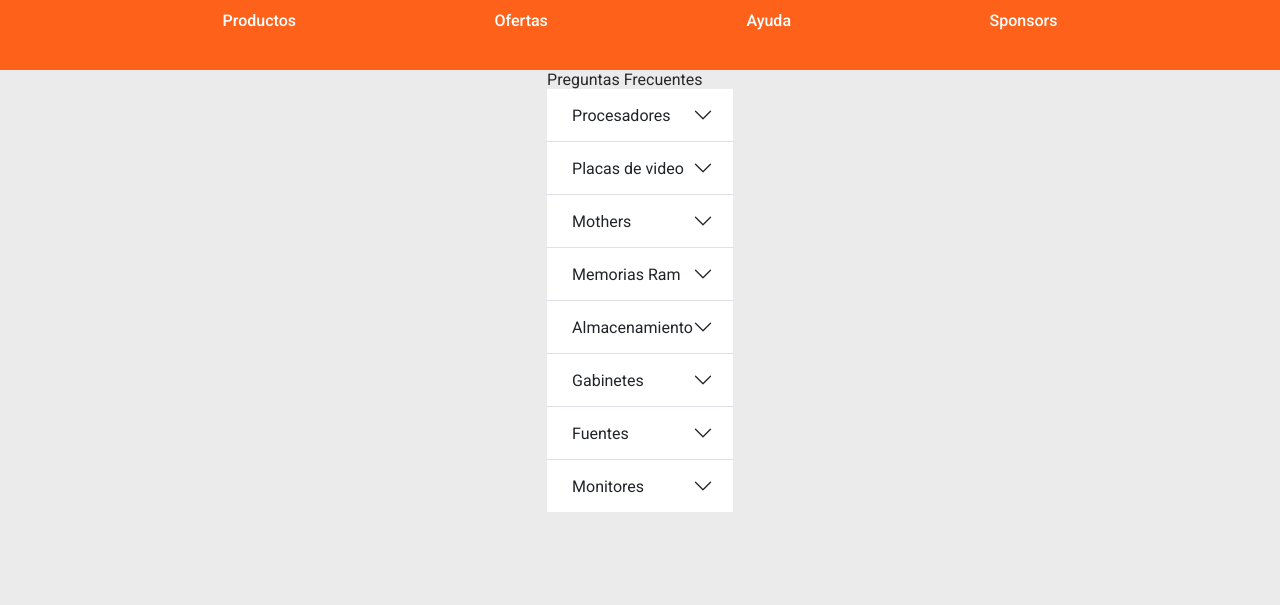
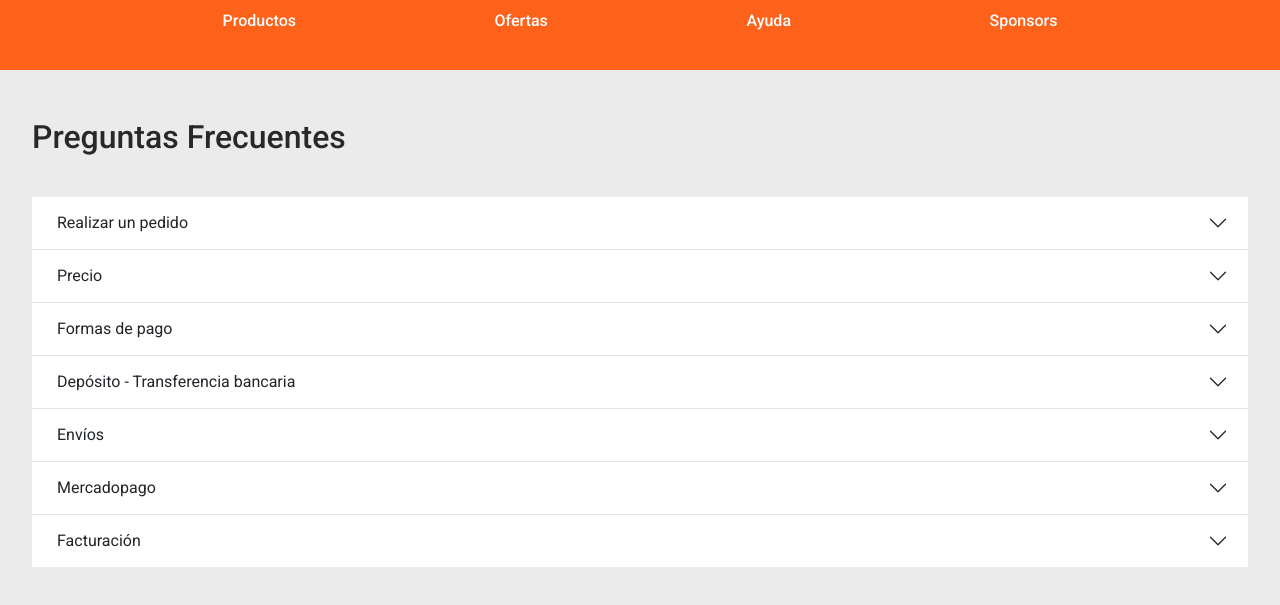
Before and after one commit to Nicovied0/tutiendaPC, an Angular app: page /ayuda in a window 1280 px wide. Shown: the part 345-950 px from the top of the page. Built offline with nearby package versions, Linux system fonts and the light colour scheme.

Commit message:
add txt to preguntas

```diff
--- a/src/app/ayuda/ayuda.component.css
+++ b/src/app/ayuda/ayuda.component.css
@@ -5,21 +5,13 @@
     flex-direction: column;
     align-items: center;
   }
+  .h2{
+    padding: 1rem
+  }
 
 
-
-  .div3 {
-    margin: 5rem;
+  .divPreguntas {
     width: 100%;
     padding: 2rem 1rem;
     border-radius: 2rem;
   }
-
-  .div4 {
-        display: flex;
-      justify-content: space-evenly;
-  }
-
-  .opertComponent {
-    display: flex;
-  }
--- a/src/app/ayuda/ayuda.component.html
+++ b/src/app/ayuda/ayuda.component.html
@@ -1,6 +1,6 @@
 <div class="div">
-  <div>
-    <h2>Preguntas Frecuentes</h2>
+  <div class="divPreguntas">
+    <h2 class="h2">Preguntas Frecuentes</h2>
     <app-preguntas></app-preguntas>
   </div>
 </div>
--- a/src/app/preguntas/preguntas.component.css
+++ b/src/app/preguntas/preguntas.component.css
@@ -0,0 +1,9 @@
+.div {
+  padding: 1rem;
+}
+.subtitle {
+  color: var(--secondary-color);
+}
+.text{
+    font-size: smaller;
+}
--- a/src/app/preguntas/preguntas.component.html
+++ b/src/app/preguntas/preguntas.component.html
@@ -1,113 +1,249 @@
-<div class="accordion accordion-flush" id="accordionFlushExample">
+<div class="accordion accordion-flush div" id="accordionFlushExample">
   <div class="accordion-item">
-        <h2 class="accordion-header" id="flush-headingOne" style="white-space: nowrap; margin-left: 5px;">
-            <button class="accordion-button collapsed" type="button" data-bs-toggle="collapse" data-bs-target="#flush-collapseOne" aria-expanded="false" aria-controls="flush-collapseOne">
-                Procesadores
+    <h2
+      class="accordion-header"
+      id="flush-headingOne"
+      style="white-space: nowrap; margin-left: 5px"
+    >
+      <button
+        class="accordion-button collapsed"
+        type="button"
+        data-bs-toggle="collapse"
+        data-bs-target="#flush-collapseOne"
+        aria-expanded="false"
+        aria-controls="flush-collapseOne"
+      >
+        Realizar un pedido
       </button>
     </h2>
-        <div id="flush-collapseOne" class="accordion-collapse collapse" aria-labelledby="flush-headingOne" data-bs-parent="#accordionFlushExample">
-            <div class="accordion-body" >
-                - AMD
-            </div>
-            <div class="accordion-body" >
-                - INTEL
-            </div>
-
-        </div>
-    </div>
-    <div class="accordion-item">
-        <h2 class="accordion-header" id="flush-headingTwo" style="white-space: nowrap; margin-left: 5px;">
-            <button class="accordion-button collapsed" type="button" data-bs-toggle="collapse" data-bs-target="#flush-collapseTwo" aria-expanded="false" aria-controls="flush-collapseTwo">
-                Placas de video
-            </button>
-        </h2>
-        <div id="flush-collapseTwo" class="accordion-collapse collapse" aria-labelledby="flush-headingTwo" data-bs-parent="#accordionFlushExample">
-            <div class="accordion-body" >
-                - GeForce
-            </div>
-            <div class="accordion-body" >
-                - Radeon AMD
+    <div
+      id="flush-collapseOne"
+      class="accordion-collapse collapse"
+      aria-labelledby="flush-headingOne"
+      data-bs-parent="#accordionFlushExample"
+    >
+      <div class="accordion-body subtitle">¿Cómo realizo un pedido?</div>
+      <div class="accordion-body text">
+        Solo tenés que seleccionar todos los productos que deseas adquirir.
+        Seguidamente, en el carrito de compras, para conocer el costo del envío
+        colocás tu código postal en el recuadro correspondiente, elegís la
+        mensajería de tu preferencia y debajo seleccionas la forma de pago.
+        Luego hacés clic en el botón COMPRAR y podés acceder como cliente (si ya
+        tenés cuenta en Compra Gamer) o crear un cliente nuevo. Por último,
+        completás los pasos brindados por el asistente, hasta confirmar la
+        compra. Se te asignará un número de pedido y se mostrarán los datos del
+        mismo. También enviaremos un mail a tu correo electrónico registrado con
+        los detalles del pedido realizado.
       </div>
     </div>
   </div>
   <div class="accordion-item">
-        <h2 class="accordion-header" id="flush-headingThree" style="white-space: nowrap; margin-left: 5px;">
-            <button class="accordion-button collapsed" type="button" data-bs-toggle="collapse" data-bs-target="#flush-collapseThree" aria-expanded="false" aria-controls="flush-collapseThree">
-                Mothers
+    <h2
+      class="accordion-header"
+      id="flush-headingTwo"
+      style="white-space: nowrap; margin-left: 5px"
+    >
+      <button
+        class="accordion-button collapsed"
+        type="button"
+        data-bs-toggle="collapse"
+        data-bs-target="#flush-collapseTwo"
+        aria-expanded="false"
+        aria-controls="flush-collapseTwo"
+      >
+        Precio
       </button>
     </h2>
-        <div id="flush-collapseThree" class="accordion-collapse collapse" aria-labelledby="flush-headingThree" data-bs-parent="#accordionFlushExample">
-            <div class="accordion-body" >
-                - Mothers AMD
+    <div
+      id="flush-collapseTwo"
+      class="accordion-collapse collapse"
+      aria-labelledby="flush-headingTwo"
+      data-bs-parent="#accordionFlushExample"
+    >
+      <div class="accordion-body subtitle">
+        ¿El precio que figura en la web es el precio final?
       </div>
-            <div class="accordion-body" >
-                - Mothers Intel
+      <div class="accordion-body text">
+        Todos los precios en la web incluyen el IVA, y se encuentran expresados
+        en pesos argentinos.
       </div>
     </div>
   </div>
   <div class="accordion-item">
-        <h2 class="accordion-header" id="flush-headingFour" style="white-space: nowrap; margin-left: 5px;">
-            <button class="accordion-button collapsed" type="button" data-bs-toggle="collapse" data-bs-target="#flush-collapseFour" aria-expanded="false" aria-controls="flush-collapseFour">
-                Memorias Ram
+    <h2
+      class="accordion-header"
+      id="flush-headingThree"
+      style="white-space: nowrap; margin-left: 5px"
+    >
+      <button
+        class="accordion-button collapsed"
+        type="button"
+        data-bs-toggle="collapse"
+        data-bs-target="#flush-collapseThree"
+        aria-expanded="false"
+        aria-controls="flush-collapseThree"
+      >
+        Formas de pago
       </button>
     </h2>
-        <div id="flush-collapseFour" class="accordion-collapse collapse" aria-labelledby="flush-headingFour" data-bs-parent="#accordionFlushExample">
-            <div class="accordion-body" >
-                - Memorias DDR4
-            </div>
-            <div class="accordion-body" >
-                - Memorias DDR5
+    <div
+      id="flush-collapseThree"
+      class="accordion-collapse collapse"
+      aria-labelledby="flush-headingThree"
+      data-bs-parent="#accordionFlushExample"
+    >
+      <div class="accordion-body subtitle">¿Cuáles son las formas de pago?</div>
+      <div class="accordion-body text">
+        Contamos con dos formas de pago: a través de depósito/transferencia
+        bancaria, con la cual obtenés el precio especial, o bien, a través de
+        los métodos Pago Gamer (Visa o MasterCard) o MercadoPago (Tarjetas
+        online, PagoFácil y RapiPago) con los cuales podés abonar en cuotas, al
+        precio de lista.
       </div>
     </div>
   </div>
   <div class="accordion-item">
-        <h2 class="accordion-header" id="flush-headingFive" style="white-space: nowrap; margin-left: 5px;">
-            <button class="accordion-button collapsed" type="button" data-bs-toggle="collapse" data-bs-target="#flush-collapseFive" aria-expanded="false" aria-controls="flush-collapseFive">
-                Almacenamiento
+    <h2
+      class="accordion-header"
+      id="flush-headingFour"
+      style="white-space: nowrap; margin-left: 5px"
+    >
+      <button
+        class="accordion-button collapsed"
+        type="button"
+        data-bs-toggle="collapse"
+        data-bs-target="#flush-collapseFour"
+        aria-expanded="false"
+        aria-controls="flush-collapseFour"
+      >
+        Depósito - Transferencia bancaria
       </button>
     </h2>
-        <div id="flush-collapseFive" class="accordion-collapse collapse" aria-labelledby="flush-headingFive" data-bs-parent="#accordionFlushExample">
-            <div class="accordion-body" >
-                - Discos Rigidos
+    <div
+      id="flush-collapseFour"
+      class="accordion-collapse collapse"
+      aria-labelledby="flush-headingFour"
+      data-bs-parent="#accordionFlushExample"
+    >
+      <div class="accordion-body subtitle">
+        ¿Cómo abono a través de depósito/transferencia?
       </div>
-            <div class="accordion-body" >
-                - Discos SSD
+      <div class="accordion-body text">
+        Una vez se realiza el pedido, te facilitamos los datos del CBU. Debes
+        abonar e informar el pago desde nuestra web, antes de la fecha de
+        vencimiento de la reserva.
       </div>
     </div>
   </div>
   <div class="accordion-item">
-        <h2 class="accordion-header" id="flush-headingSix" style="white-space: nowrap; margin-left: 5px;">
-            <button class="accordion-button collapsed" type="button" data-bs-toggle="collapse" data-bs-target="#flush-collapseSix" aria-expanded="false" aria-controls="flush-collapseSix">
-                Gabinetes
+    <h2
+      class="accordion-header"
+      id="flush-headingFive"
+      style="white-space: nowrap; margin-left: 5px"
+    >
+      <button
+        class="accordion-button collapsed"
+        type="button"
+        data-bs-toggle="collapse"
+        data-bs-target="#flush-collapseFive"
+        aria-expanded="false"
+        aria-controls="flush-collapseFive"
+      >
+        Envíos
       </button>
     </h2>
-        <div id="flush-collapseSix" class="accordion-collapse collapse" aria-labelledby="flush-headingSix" data-bs-parent="#accordionFlushExample">
-            <div class="accordion-body" >
-                - Gabinetes
+    <div
+      id="flush-collapseFive"
+      class="accordion-collapse collapse"
+      aria-labelledby="flush-headingFive"
+      data-bs-parent="#accordionFlushExample"
+    >
+      <div class="accordion-body subtitle">
+        ¿Cómo gestiono el envío de mi pedido?
+      </div>
+      <div class="accordion-body text">
+        En primer lugar, para conocer el costo del envío, una vez al agregues al
+        carrito tu compra, solo debes colocar tu código postal en el recuadro
+        correspondiente, seleccionar la mensajería de tu preferencia y elegir si
+        deseas el retiro en alguna sucursal o la entrega a domicilio.
+        Actualmente realizamos envíos a todo el país través de Oca; y si te
+        encontrás en CABA o alrededores, podrás seleccionar el servicio de
+        Mensajería Privada que es exclusivo de Compra Gamer. Tené en cuenta que,
+        para calcular el costo del envío, se toman en consideración tanto las
+        dimensiones y peso del paquete como la distancia de la localidad de
+        entrega.
       </div>
     </div>
   </div>
   <div class="accordion-item">
-        <h2 class="accordion-header" id="flush-headingSeven" style="white-space: nowrap; margin-left: 5px;">
-            <button class="accordion-button collapsed" type="button" data-bs-toggle="collapse" data-bs-target="#flush-collapseSeven" aria-expanded="false" aria-controls="flush-collapseSeven">
-                Fuentes
+    <h2
+      class="accordion-header"
+      id="flush-headingSix"
+      style="white-space: nowrap; margin-left: 5px"
+    >
+      <button
+        class="accordion-button collapsed"
+        type="button"
+        data-bs-toggle="collapse"
+        data-bs-target="#flush-collapseSix"
+        aria-expanded="false"
+        aria-controls="flush-collapseSix"
+      >
+        Mercadopago
       </button>
     </h2>
-        <div id="flush-collapseSeven" class="accordion-collapse collapse" aria-labelledby="flush-headingSeven" data-bs-parent="#accordionFlushExample">
-            <div class="accordion-body" >
-                - Fuentes
+    <div
+      id="flush-collapseSix"
+      class="accordion-collapse collapse"
+      aria-labelledby="flush-headingSix"
+      data-bs-parent="#accordionFlushExample"
+    >
+      <div class="accordion-body subtitle">
+        ¿Cómo puedo abonar a través de MercadoPago?
+      </div>
+      <div class="accordion-body text">
+        Podés hacerlo de tres formas: Con tarjetas online en cuotas (no se puede
+        acceder a cuotas sin interés); A través de RapiPago/ PagoFácil (se abona
+        al precio de lista, pero no se pueden hacer cuotas, sólo se puede abonar
+        en un pago); y realizando una transferencia desde tu cuenta de
+        MercadoPago.
       </div>
     </div>
   </div>
   <div class="accordion-item">
-        <h2 class="accordion-header" id="flush-headingEight" style="white-space: nowrap; margin-left: 5px;">
-            <button class="accordion-button collapsed" type="button" data-bs-toggle="collapse" data-bs-target="#flush-collapseEight" aria-expanded="false" aria-controls="flush-collapseEight">
-                Monitores
+    <h2
+      class="accordion-header"
+      id="flush-headingSeven"
+      style="white-space: nowrap; margin-left: 5px"
+    >
+      <button
+        class="accordion-button collapsed"
+        type="button"
+        data-bs-toggle="collapse"
+        data-bs-target="#flush-collapseSeven"
+        aria-expanded="false"
+        aria-controls="flush-collapseSeven"
+      >
+        Facturación
       </button>
     </h2>
-        <div id="flush-collapseEight" class="accordion-collapse collapse" aria-labelledby="flush-headingEight" data-bs-parent="#accordionFlushExample">
-            <div class="accordion-body">
-                - Monitores
+    <div
+      id="flush-collapseSeven"
+      class="accordion-collapse collapse"
+      aria-labelledby="flush-headingSeven"
+      data-bs-parent="#accordionFlushExample"
+    >
+      <div class="accordion-body subtitle">
+        ¿Cómo tramito la factura de mi compra?
+      </div>
+      <div class="accordion-body text">
+        En todas las compras efectuadas en la web, brindamos sin excepción
+        alguna, la factura de compra. Una vez que realiza y abona el pedido,
+        enviamos a tu dirección de correo electrónico la factura
+        correspondiente. Por supuesto, también podés descargarla desde la
+        sección Mi cuenta < Mis facturas. En caso de que precises factura A,
+        solo debes ingresar tu CUIT al cargar el pedido por la web. Tené en
+        cuenta que la factura A puede tener percepciones.
       </div>
     </div>
   </div>
```
Lines whose indentation alone changed are shown as unchanged.
